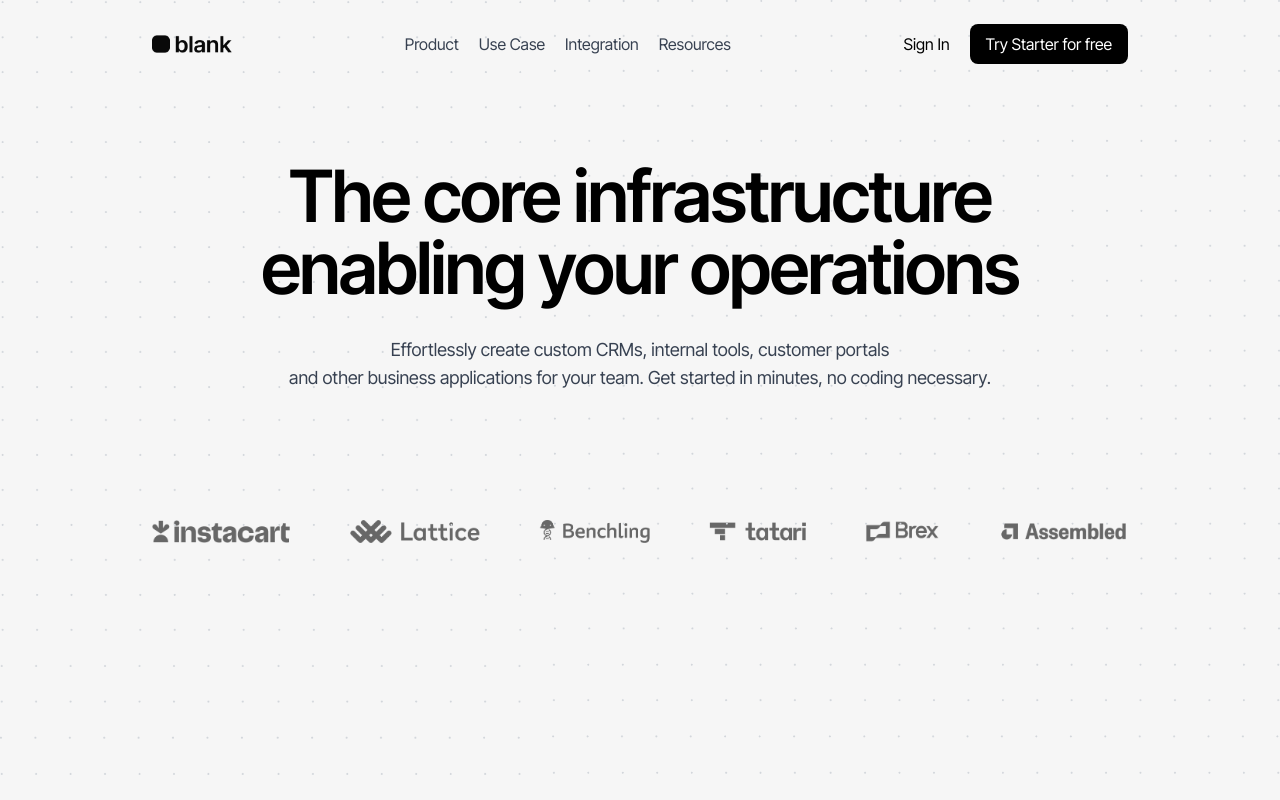
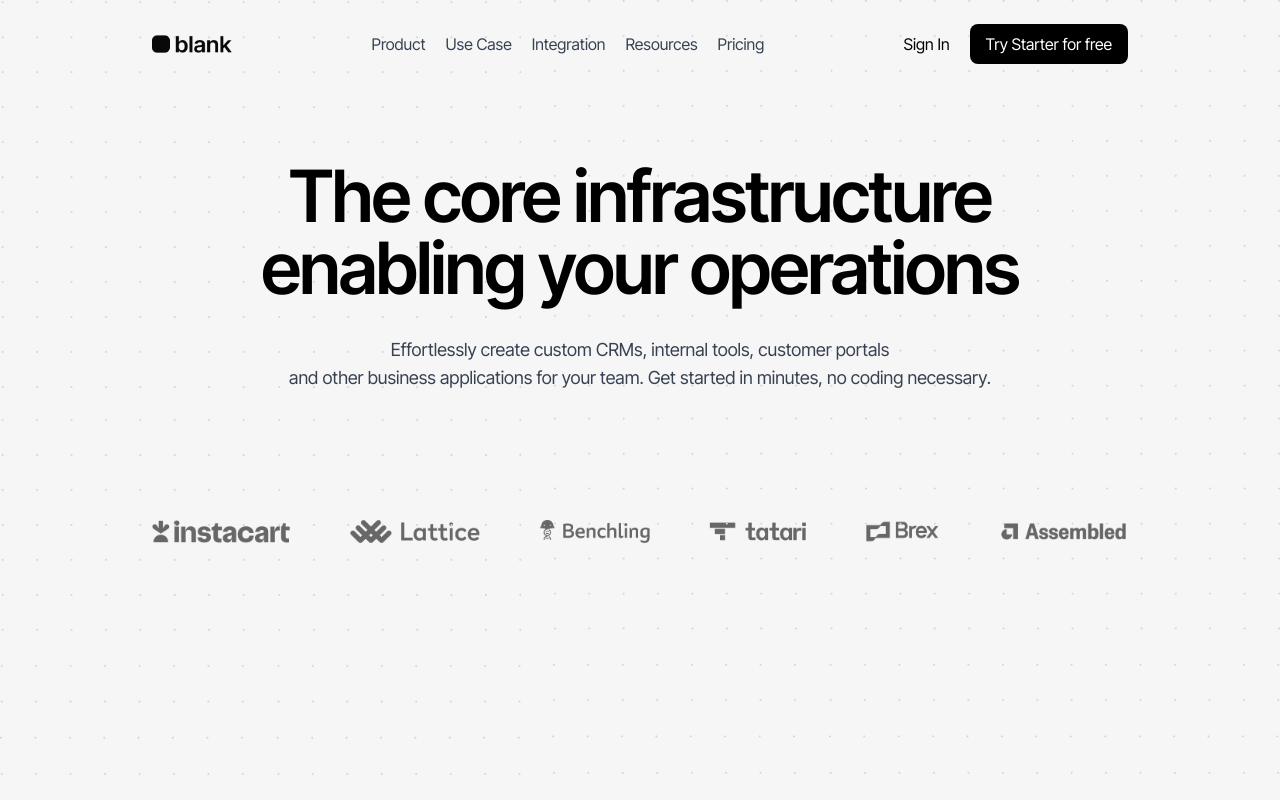
Before and after one commit to byfolarin/didactic-waffle, a React (Vite) app in the folder waffles-tailwind/: page / in a window 1280 px wide. Built offline with nearby package versions, Linux system fonts and the light colour scheme.

Commit message:
lay out drop down pricing

```diff
--- a/waffles-tailwind/src/Components/NavBar.jsx
+++ b/waffles-tailwind/src/Components/NavBar.jsx
@@ -14,7 +14,7 @@ const NavBar = () => {
             <li className='cursor-pointer'>Use Case</li>
             <li className='cursor-pointer'>Integration</li>
             <li className='cursor-pointer'>Resources</li>
-            {/* <li className='cursor-pointer'>Pricing</li> */}
+            <li className='cursor-pointer'>Pricing</li>
         </ul>
       </div>
 
```
